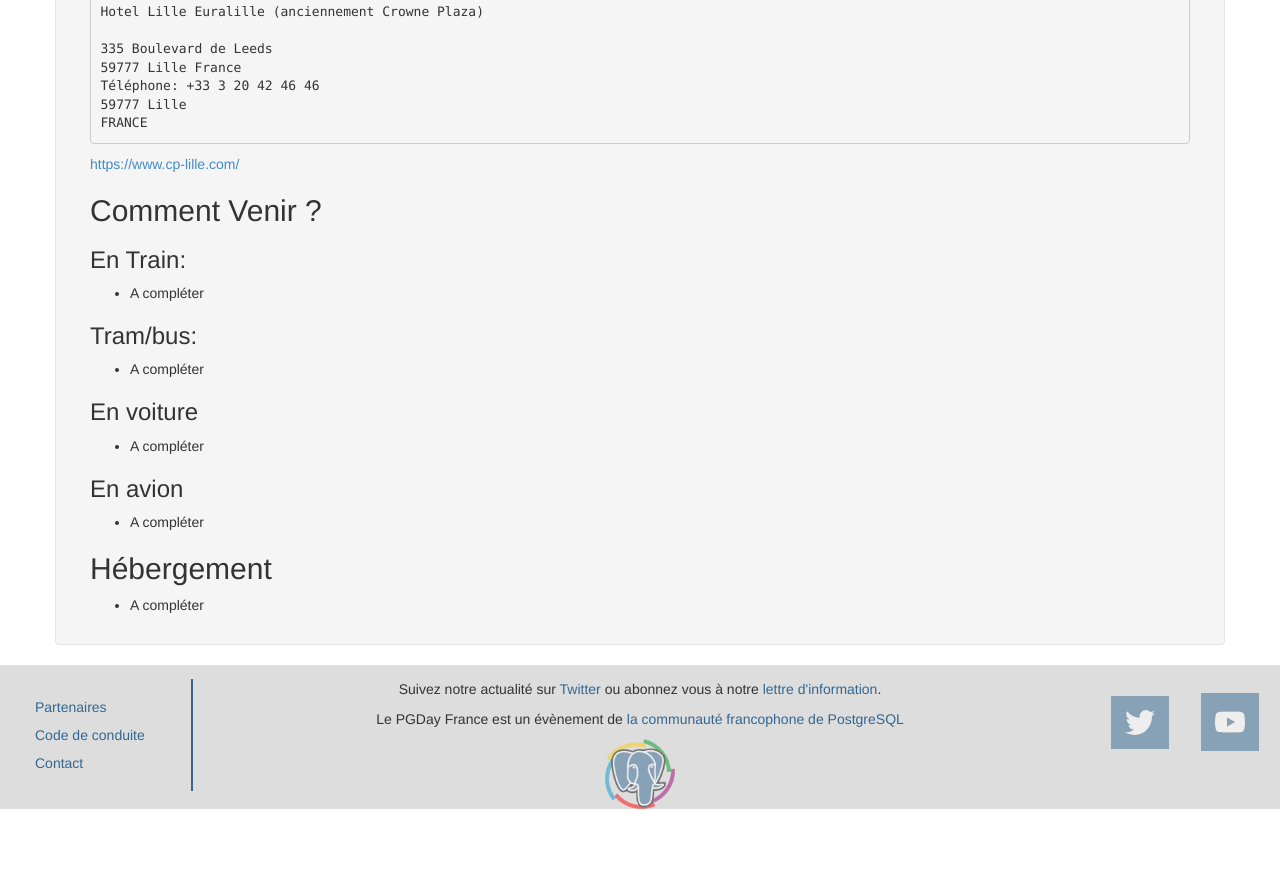
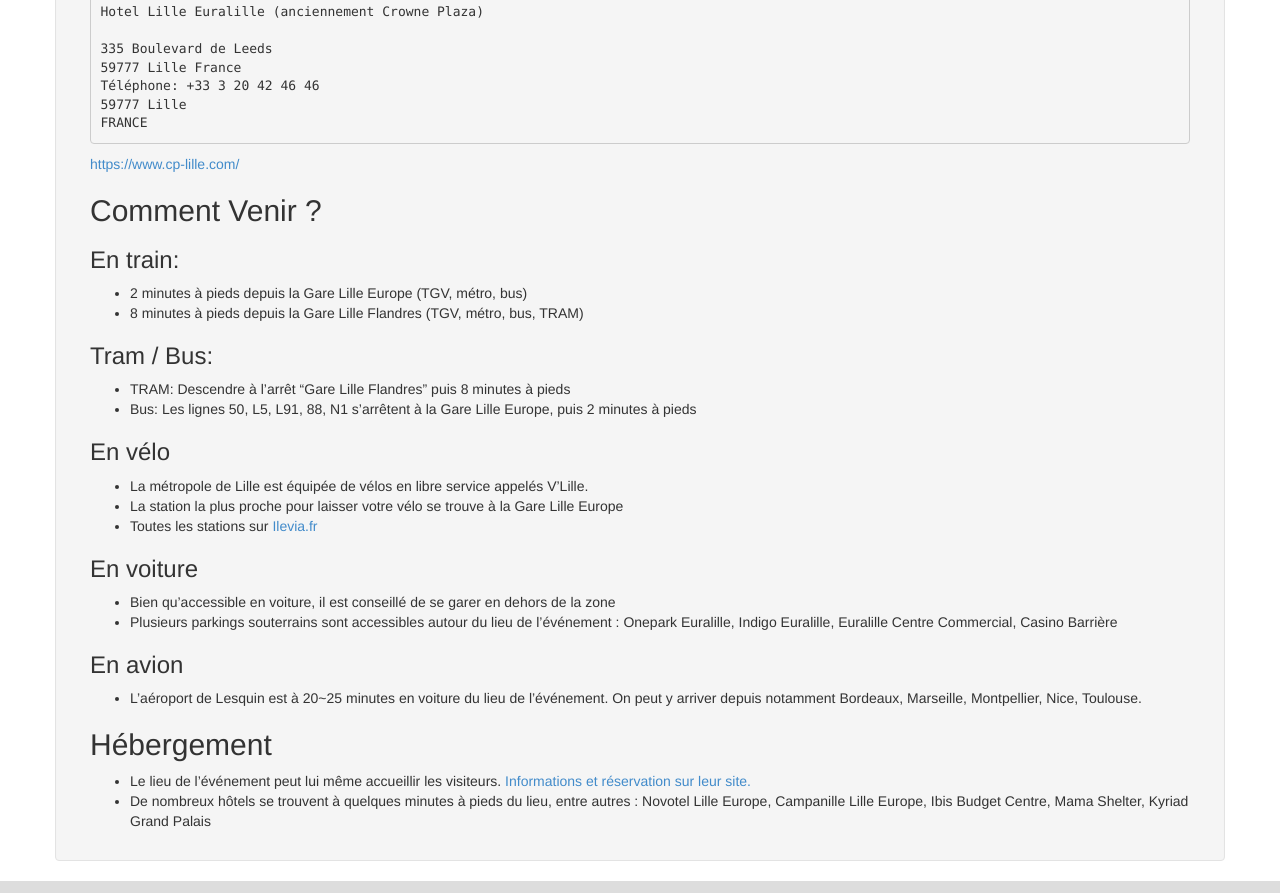
Before and after one commit to postgresqlfr/2024.pgday.fr, a Jekyll site: the page built from information.md, in a window 1280 px wide and 1400 px high, scrolled down 250 px. Shown: the part 375-1268 px from the top of the window. Built offline with Jekyll 4.4.1, drawn with Linux system fonts in a browser that asks for light colours; our own code applies the rules of GitHub Pages for plain Markdown files; before the commit the page ends 1434 px from its top, so only the background shows below that.

Commit message:
Fix images comité + ajout informations Comment venir ?

```diff
--- a/information.md
+++ b/information.md
@@ -27,23 +27,32 @@
 
 ## Comment Venir ?
 
-### En Train:
+### En train:
 
-* A compléter
+* 2 minutes à pieds depuis la Gare Lille Europe (TGV, métro, bus)
+* 8 minutes à pieds depuis la Gare Lille Flandres (TGV, métro, bus, TRAM)
 
-### Tram/bus:
+### Tram / Bus:
 
-* A compléter
+* TRAM: Descendre à l'arrêt "Gare Lille Flandres" puis 8 minutes à pieds
+* Bus: Les lignes 50, L5, L91, 88, N1 s'arrêtent à la Gare Lille Europe, puis 2 minutes à pieds
+
+### En vélo
+
+* La métropole de Lille est équipée de vélos en libre service appelés V'Lille.
+* La station la plus proche pour laisser votre vélo se trouve à la Gare Lille Europe
+* Toutes les stations sur [Ilevia.fr](https://www.ilevia.fr/v-lille#station)
 
 ### En voiture
 
-* A compléter
+* Bien qu'accessible en voiture, il est conseillé de se garer en dehors de la zone
+* Plusieurs parkings souterrains sont accessibles autour du lieu de l'événement : Onepark Euralille, Indigo Euralille, Euralille Centre Commercial, Casino Barrière
 
 ### En avion
 
-* A compléter
-
+* L'aéroport de Lesquin est à 20~25 minutes en voiture du lieu de l'événement. On peut y arriver depuis notamment Bordeaux, Marseille, Montpellier, Nice, Toulouse.
 
 ## Hébergement
 
-* A compléter
+* Le lieu de l'événement peut lui même accueillir les visiteurs. [Informations et réservation sur leur site.](https://www.cp-lille.com/)
+* De nombreux hôtels se trouvent à quelques minutes à pieds du lieu, entre autres : Novotel Lille Europe, Campanille Lille Europe, Ibis Budget Centre, Mama Shelter, Kyriad Grand Palais
```
Also changed, not shown: apropos.md (+4 -4 lines).
